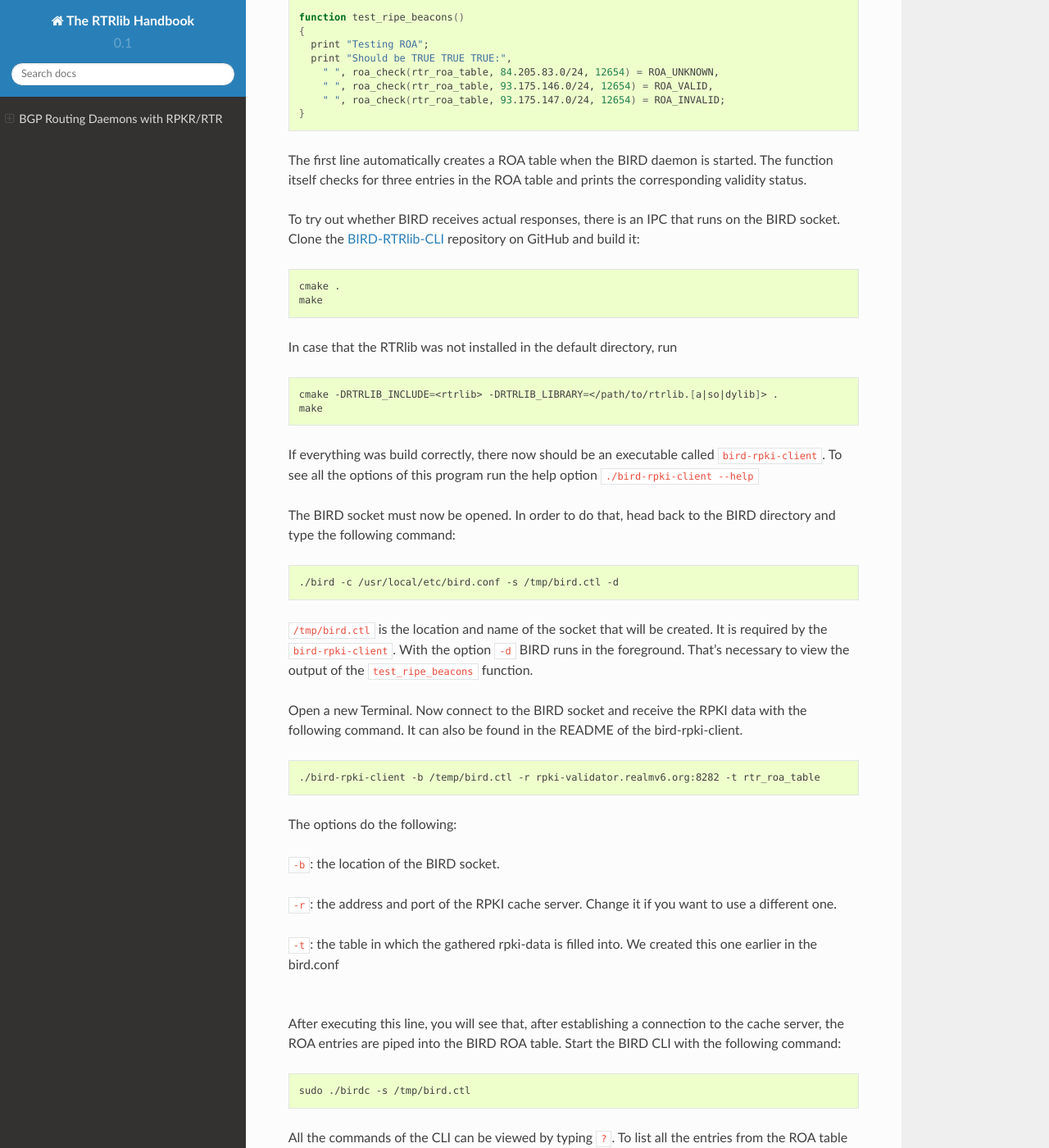
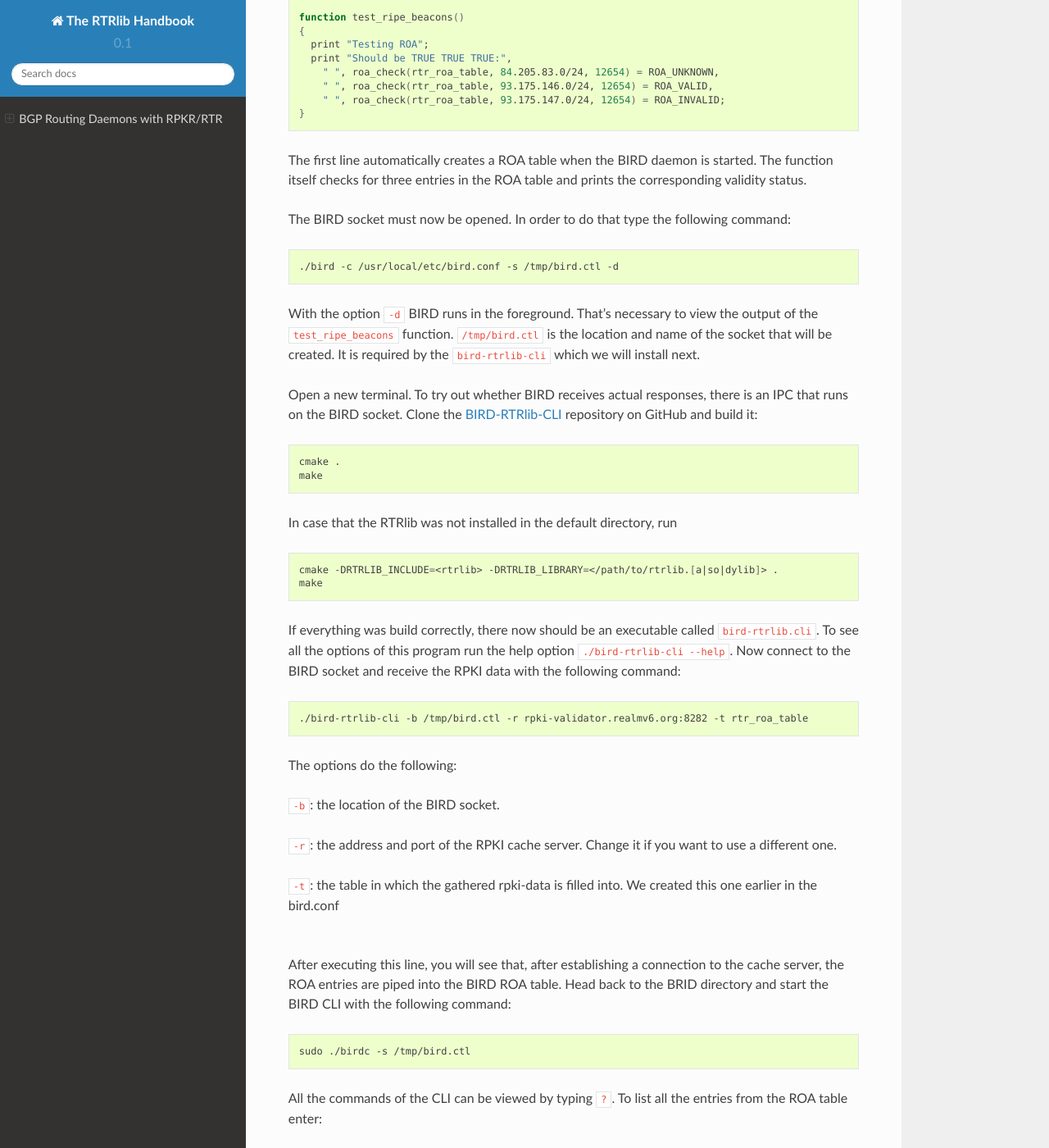
Before and after one commit to rtrlib/handbook, a Sphinx documentation site: the page built from source/bgprd.rst, in a window 1280 px wide and 1400 px high, scrolled down 593 px. Shown: the whole window at 82% size. Built offline with Sphinx 7.4.7 and the Read the Docs theme 2.0.0, drawn with Linux system fonts in a browser that asks for light colours; some of the changed text lies outside the part shown.

Commit message:
Fix BIRD description errors and restructure parts of the text.

```diff
--- a/source/bgprd.rst
+++ b/source/bgprd.rst
@@ -38,8 +38,17 @@ At the top of this file write:
 The first line automatically creates a ROA table when the BIRD daemon is started. The function itself checks for three entries in the ROA table
 and prints the corresponding validity status.
 
-To try out whether BIRD receives actual responses, there is an IPC that runs on the BIRD socket. Clone the `BIRD-RTRlib-CLI <https://github.com/rtrlib/bird-rtrlib-cli>`_
-repository on GitHub and build it:
+The BIRD socket must now be opened. In order to do that type the following command:
+
+.. code-block:: bash
+
+  ./bird -c /usr/local/etc/bird.conf -s /tmp/bird.ctl -d
+
+With the option ``-d`` BIRD runs in the foreground. That's necessary to view the output of the ``test_ripe_beacons`` function.
+``/tmp/bird.ctl`` is the location and name of the socket that will be created. It is required by the ``bird-rtrlib-cli`` which we will install next.
+
+Open a new terminal. To try out whether BIRD receives actual responses, there is an IPC that runs on the BIRD socket.
+Clone the `BIRD-RTRlib-CLI <https://github.com/rtrlib/bird-rtrlib-cli>`_ repository on GitHub and build it:
 
 .. code-block:: bash
 
@@ -53,23 +62,13 @@ In case that the RTRlib was not installed in the default directory, run
   cmake -DRTRLIB_INCLUDE=<rtrlib> -DRTRLIB_LIBRARY=</path/to/rtrlib.[a|so|dylib]> .
   make
 
-If everything was build correctly, there now should be an executable called :bash:`bird-rpki-client`. To see all the options of this program run the help option
-:bash:`./bird-rpki-client --help`
-
-The BIRD socket must now be opened. In order to do that, head back to the BIRD directory and type the following command:
+If everything was build correctly, there now should be an executable called :bash:`bird-rtrlib.cli`. To see all the options of this program run the help option
+:bash:`./bird-rtrlib-cli --help`.
+Now connect to the BIRD socket and receive the RPKI data with the following command:
 
 .. code-block:: bash
 
-  ./bird -c /usr/local/etc/bird.conf -s /tmp/bird.ctl -d
-
-``/tmp/bird.ctl`` is the location and name of the socket that will be created. It is required by the ``bird-rpki-client``. With the option ``-d``
-BIRD runs in the foreground. That's necessary to view the output of the ``test_ripe_beacons`` function.
-
-Open a new Terminal. Now connect to the BIRD socket and receive the RPKI data with the following command. It can also be found in the README of the bird-rpki-client.
-
-.. code-block:: bash
-
-  ./bird-rpki-client -b /temp/bird.ctl -r rpki-validator.realmv6.org:8282 -t rtr_roa_table
+  ./bird-rtrlib-cli -b /tmp/bird.ctl -r rpki-validator.realmv6.org:8282 -t rtr_roa_table
 
 The options do the following:
 
@@ -81,7 +80,7 @@ The options do the following:
 |
 
 After executing this line, you will see that, after establishing a connection to the cache server, the ROA entries are piped into the BIRD ROA table.
-Start the BIRD CLI with the following command:
+Head back to the BRID directory and start the BIRD CLI with the following command:
 
 .. code-block:: bash
 
@@ -99,7 +98,7 @@ All the commands of the CLI can be viewed by typing ``?``. To list all the entri
   103.10.79.0/24 max 24 as 45951
   ...
 
-There will be a lot of similar output. The content of the ``bird-rpki-client`` was successfully written to the ROA table. Search, for example, for the prefix
+Type ``q`` to exit. There will be a lot of similar output. The content of the ``bird-rtrlib-cli`` was successfully written to the ROA table. Search, for example, for the prefix
 93.175.146.0/24 and BIRD will return the entry with its corresponding ASN.
 
 .. code-block:: bash
@@ -114,7 +113,7 @@ To do the actual validation of the prefixes that were defined in ``test_ripe_bea
   bird> eval test_ripe_beacons()
   void()
 
-To see the output of the function switch to the terminal that is running the BIRD daemon. The output will look like:
+To see the output of the function, switch to the terminal that is running the BIRD daemon. The output will look like:
 
 .. code-block:: bash
 
```
